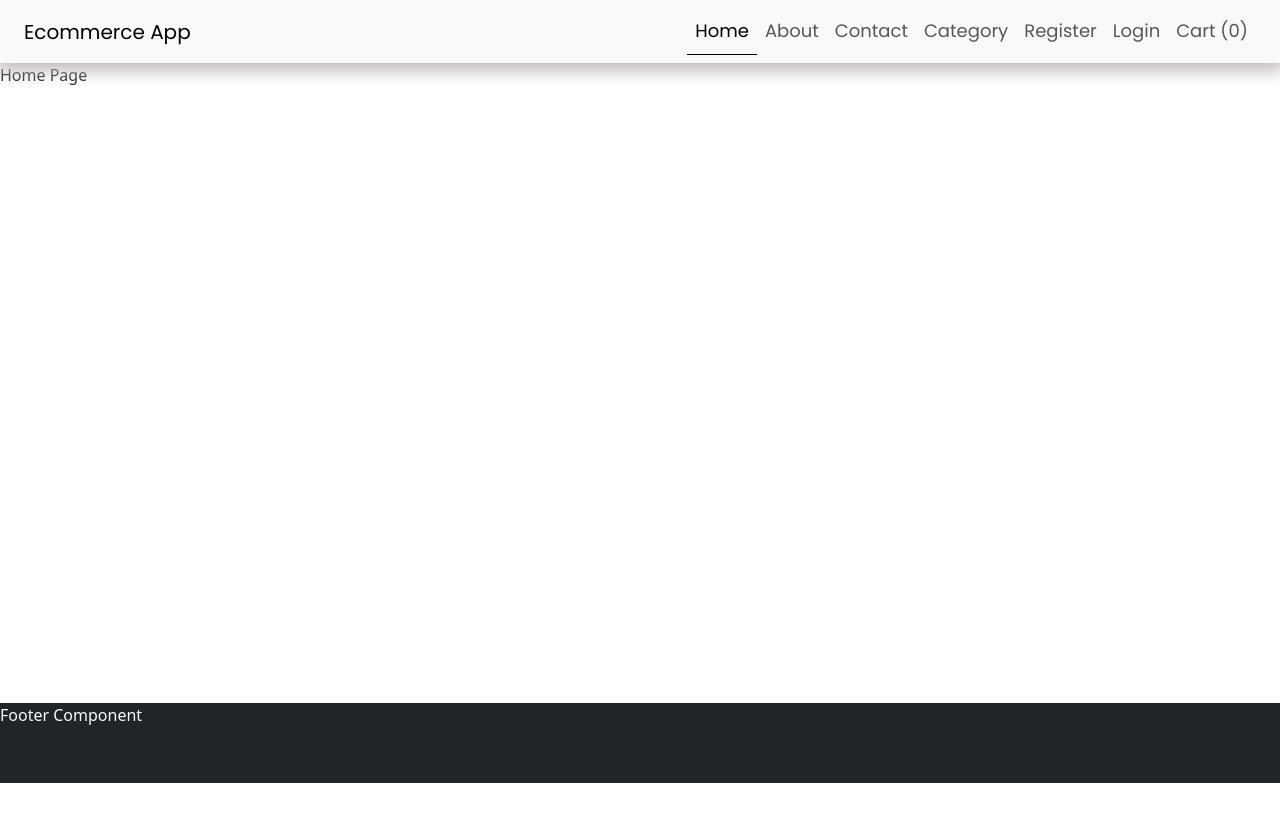
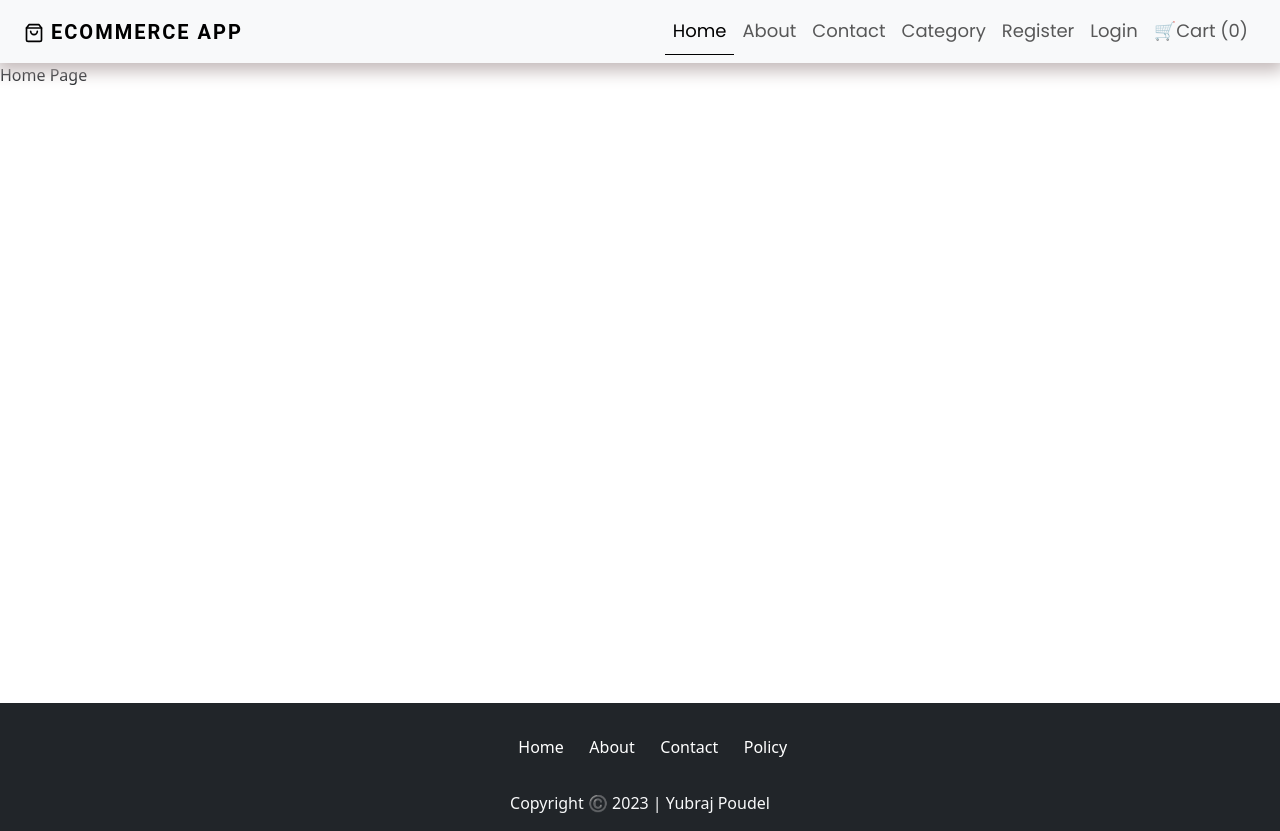
Before and after one commit to imyubraz/mern_ecommerce_frontend, a React (Create React App) app: page / in a window 1280 px wide. Before the commit the page ends 800 px from the top, so only its background shows below. Built offline with nearby package versions, Linux system fonts and the light colour scheme.

Commit message:
Icons  used in Navbar using react-icons & :emojisense extension, footer styling with links done

```diff
--- a/package.json
+++ b/package.json
@@ -8,6 +8,7 @@
     "@testing-library/user-event": "^13.5.0",
     "react": "^18.2.0",
     "react-dom": "^18.2.0",
+    "react-icons": "^4.8.0",
     "react-router-dom": "^6.10.0",
     "react-scripts": "5.0.1",
     "web-vitals": "^2.1.4"
--- a/src/components/layout/Footer.js
+++ b/src/components/layout/Footer.js
@@ -1,10 +1,28 @@
 import React from 'react'
+import { Link } from "react-router-dom"
 
 const Footer = () => {
     return (
         <>
-            <footer style={{ minHeight: "10vh" }} className='bg-dark text-light'>
-                Footer Component
+            <footer style={{ minHeight: "10vh" }} className='bg-dark text-light py-2'>
+                <div className="text-center py-4 d-flex flex-row justify-content-around w-25 mx-auto">
+                    <div>
+                    </div>
+                    <Link to="/home">Home</Link>
+                    <div>
+                        <Link to="/about">About</Link>
+                    </div>
+                    <div>
+                        <Link to="/contact">Contact</Link>
+                    </div>
+                    <div>
+                        <Link to="/policy">Policy</Link>
+                    </div>
+                </div>
+                <div class="py-2 text-center">
+                    Copyright ©️ 2023 | Yubraj Poudel
+                </div>
+
             </footer>
         </>
     )
--- a/src/components/layout/Header.js
+++ b/src/components/layout/Header.js
@@ -1,5 +1,6 @@
 import React from 'react'
 import { NavLink, Link } from 'react-router-dom'
+import { FiShoppingBag } from "react-icons/fi"
 
 const Header = () => {
     return (
@@ -10,7 +11,9 @@ const Header = () => {
                         <span className="navbar-toggler-icon" />
                     </button>
                     <div className="collapse navbar-collapse" id="navbarTogglerDemo01">
-                        <Link to="/" className="navbar-brand" >Ecommerce App</Link>
+                        <Link to="/" className="navbar-brand" >
+                            <FiShoppingBag /> Ecommerce App
+                        </Link>
                         <ul className="navbar-nav ms-auto mb-2 mb-lg-0">
                             <li className="nav-item">
                                 <NavLink to="/" className="nav-link" aria-current="page" >Home</NavLink>
@@ -31,7 +34,7 @@ const Header = () => {
                                 <NavLink to="/login" className="nav-link" >Login</NavLink>
                             </li>
                             <li className="nav-item">
-                                <NavLink to="/cart" className="nav-link" >Cart (0)</NavLink>
+                                <NavLink to="/cart" className="nav-link" >🛒Cart (0)</NavLink>
                             </li>
                             {/* <li className="nav-item">
                                 <NavLink className="nav-link disabled">Disabled</NavLink>
--- a/src/index.css
+++ b/src/index.css
@@ -26,3 +26,21 @@ font-family: 'Poppins', sans-serif;
 .active {
   border-bottom: 1px solid black;
 }
+
+.navbar-brand {
+  font-weight: 700;
+  font-family: 'roboto', sans-serif;
+  text-transform: uppercase;
+  letter-spacing: 2px;
+}
+
+/* footer styling */
+footer a {
+  text-decoration: none;
+  cursor: pointer;
+  color: white;
+}
+
+footer a:hover {
+  color: yellow;
+}
```
Also changed, not shown: 1 other file (tests, documents, lock files or other folders).
